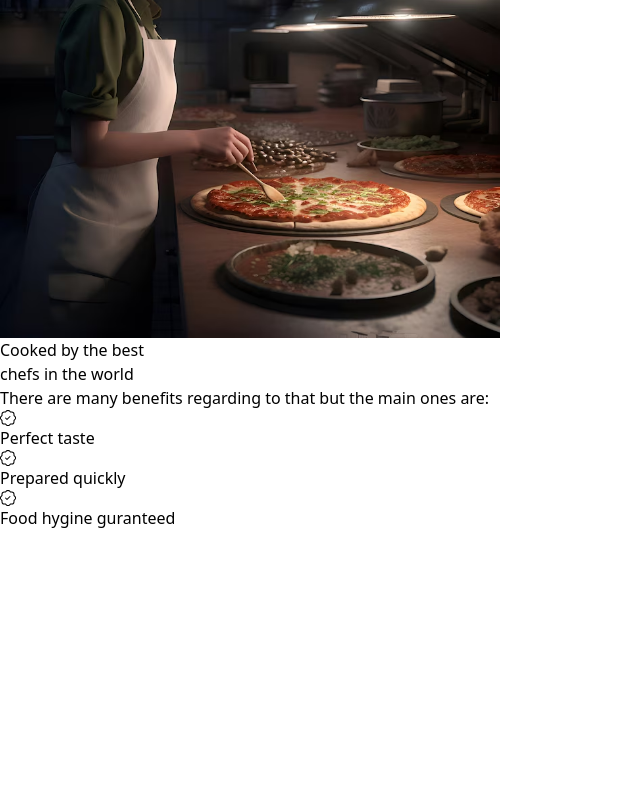
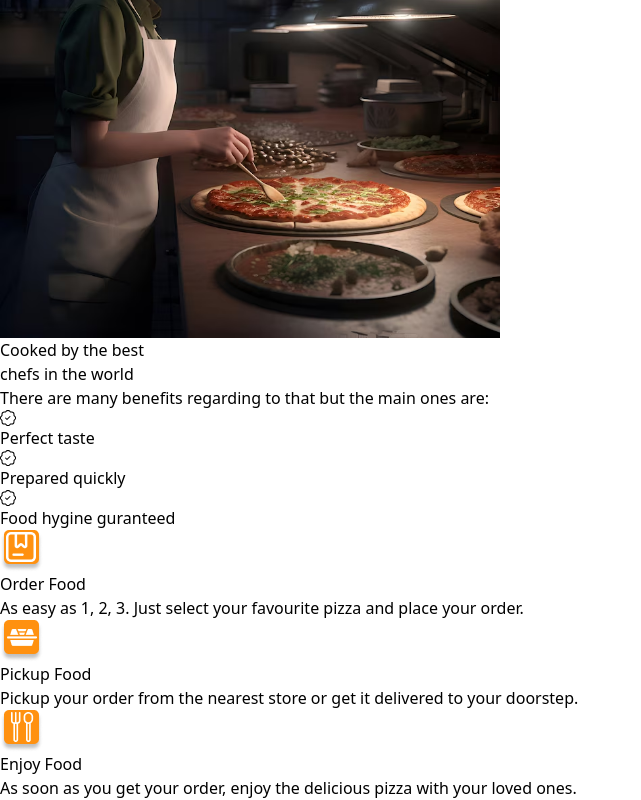
Before and after one commit to SaurabhKapade/Pizza-Frontend, a React (Vite) app: page / in a window 1280 px wide. Shown: the part 842-1642 px from the top of the page, without its empty margins (0-641 px from the left). Before the commit the page ends 1372 px from the top, so only its background shows below. Built offline with nearby package versions, Linux system fonts and the light colour scheme.

Commit message:
Added highlight points

```diff
--- a/src/pages/Home.jsx
+++ b/src/pages/Home.jsx
@@ -2,6 +2,9 @@ import IconArrowRight from "../Components/icons/IconArrowRight";
 import PizzaImage from "../assets/images/pizza2.png";
 import CookingImage from "../assets/images/cooking1.png";
 import IconPatchCheck from "../Components/icons/IconPatchCheck";
+import OrderFood from "../assets/images/orderFood.png";
+import PickupFood from "../assets/images/pickup.png";
+import EnjoyFood from "../assets/images/enjoy.png";
 function Home() {
   return (
     <>
@@ -64,20 +67,74 @@ function Home() {
             </div>
             <div className="w-full p-1">
               <div className="flex items-center h-full p-2 text-2xl rounded">
-                    <IconPatchCheck className="text-[#f38339] w-10 h-10 mr-4"/>
+                <IconPatchCheck className="text-[#f38339] w-10 h-10 mr-4" />
                 <span className="font-bold title-font">Perfect taste</span>
               </div>
             </div>
             <div className="w-full p-1">
               <div className="flex items-center h-full p-2 text-2xl rounded">
-                    <IconPatchCheck className="text-[#f38339] w-10 h-10 mr-4"/>
+                <IconPatchCheck className="text-[#f38339] w-10 h-10 mr-4" />
                 <span className="font-bold title-font">Prepared quickly</span>
               </div>
             </div>
             <div className="w-full p-1">
               <div className="flex items-center h-full p-2 text-2xl rounded">
-                    <IconPatchCheck className="text-[#f38339] w-10 h-10 mr-4"/>
-                    <span className="font-bold title-font">Food hygine guranteed</span>
+                <IconPatchCheck className="text-[#f38339] w-10 h-10 mr-4" />
+                <span className="font-bold title-font">
+                  Food hygine guranteed
+                </span>
+              </div>
+            </div>
+
+            <div className="px-5 py-4 mx-auto">
+              <div className="flex justify-center py-4">
+                <div className="inline-flex w-16 h-1 bg-yellow-500 rounded-full"></div>
+              </div>
+            </div>
+
+            <div className="flex flex-wrap space-y-6 md:space-y-0">
+              <div className="flex flex-col items-center text-center p-4 md:w-1/3">
+                <div className="inline-flex items-center justify-center flex-shrink-0 w-20 h-20 mb-5 bg-yellow-100 rounded-full">
+                  <img src={OrderFood} alt="orderFood" />
+                </div>
+                <div className="flex-grow">
+                  <h2 className="mb-3 text-lg font-bold text-gray-900">
+                    Order Food
+                  </h2>
+                </div>
+                <p className="text-base leading-relaxed">
+                  As easy as 1, 2, 3. Just select your favourite pizza and place
+                  your order.
+                </p>
+              </div>
+
+              <div className="flex flex-col items-center text-center p-4 md:w-1/3">
+                <div className="inline-flex items-center justify-center flex-shrink-0 w-20 h-20 mb-5 bg-yellow-100 rounded-full">
+                  <img src={PickupFood} alt="orderFood" />
+                </div>
+                <div className="flex-grow">
+                  <h2 className="mb-3 text-lg font-bold text-gray-900">
+                    Pickup Food
+                  </h2>
+                </div>
+                <p className="text-base leading-relaxed">
+                  Pickup your order from the nearest store or get it delivered to your doorstep.
+                </p>
+              </div>
+
+              <div className="flex flex-col items-center text-center p-4 md:w-1/3">
+                <div className="inline-flex items-center justify-center flex-shrink-0 w-20 h-20 mb-5 bg-yellow-100 rounded-full">
+                  <img src={EnjoyFood} alt="orderFood" />
+                </div>
+
+                <div className="flex-grow">
+                  <h2 className="mb-3 text-lg font-bold text-gray-900">
+                    Enjoy Food
+                  </h2>
+                </div>
+                <p className="text-base leading-relaxed">
+                  As soon as you get your order, enjoy the delicious pizza with your loved ones.
+                </p>
               </div>
             </div>
           </div>
```
Lines whose indentation alone changed are shown as unchanged.
